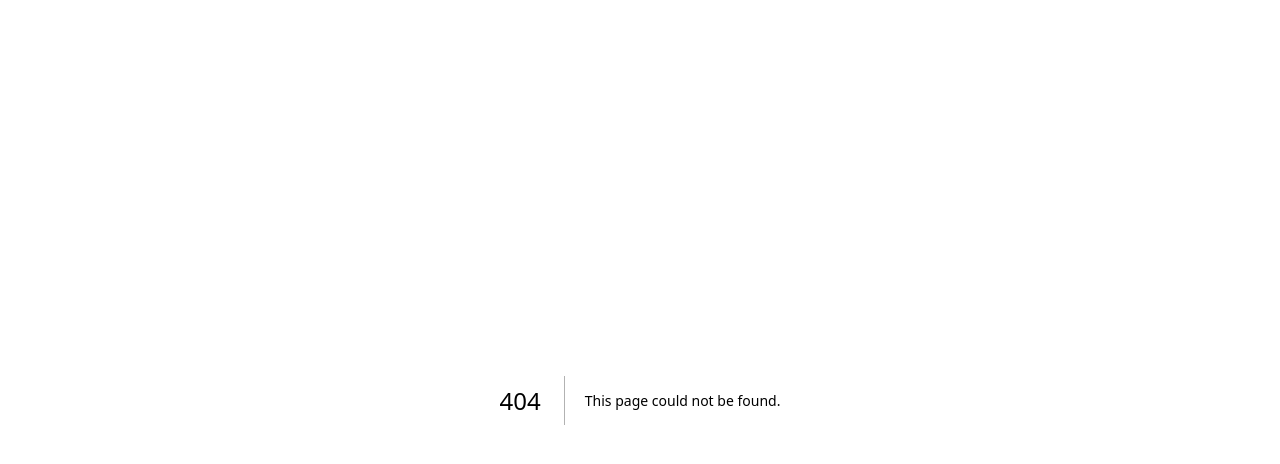
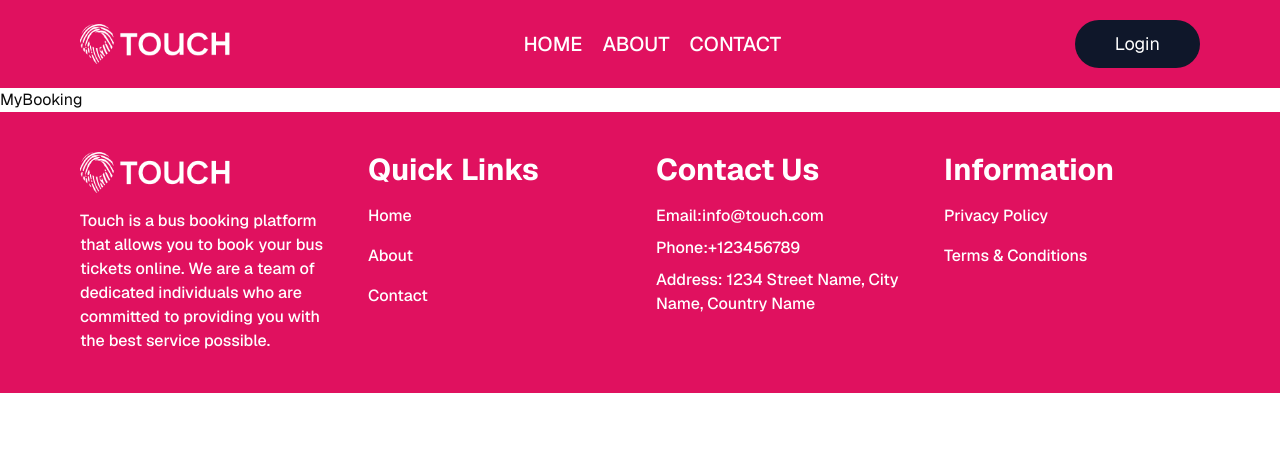
Before and after one commit to Mr-Rafiqul-Islam/ticketing-site, a Next.js app: page /my-booking in a window 1280 px wide. Before the commit this address had no page. Shown: the top 464 px of the page. Built offline with nearby package versions, Linux system fonts and the light colour scheme.

Commit message:
profile and my-booking page added

```diff
--- /dev/null
+++ b/app/(website)/(pages)/my-booking/page.tsx
@@ -0,0 +1,9 @@
+import React from 'react'
+
+const MyBooking = () => {
+  return (
+    <div>MyBooking</div>
+  )
+}
+
+export default MyBooking
--- /dev/null
+++ b/app/(website)/(pages)/profile/page.tsx
@@ -0,0 +1,9 @@
+import React from 'react'
+
+const Profile = () => {
+  return (
+    <div>page</div>
+  )
+}
+
+export default Profile
```
